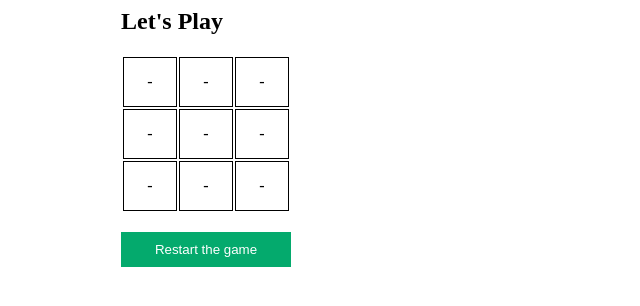
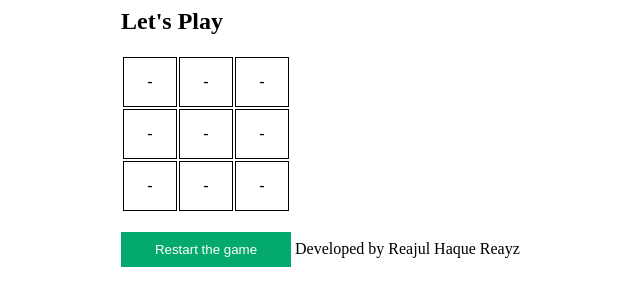
Before and after one commit to Reayz/Tic-tac-toe, a plain HTML site: page index.html in a window 1280 px wide. Shown: the whole page, without its empty margins (269-909 px from the left). Drawn offline with nearby package versions, Linux system fonts and the light colour scheme.

Commit message:
renamed and made some changes

```diff
--- a/game.html
+++ b/index.html
@@ -85,9 +85,6 @@
 
 			});
 
-
-
-
 		});
 
 	</script>
@@ -117,8 +114,9 @@
 		</div>
 		<h3 class="win-label"></h3>
 		<button onclick="location.reload();">Restart the game</button>
+		<label>Developed by Reajul Haque Reayz</label>
 	</div>
 
-	<body>
+<body>
 
 </html>
```
Also changed, not shown: 1 other file.
